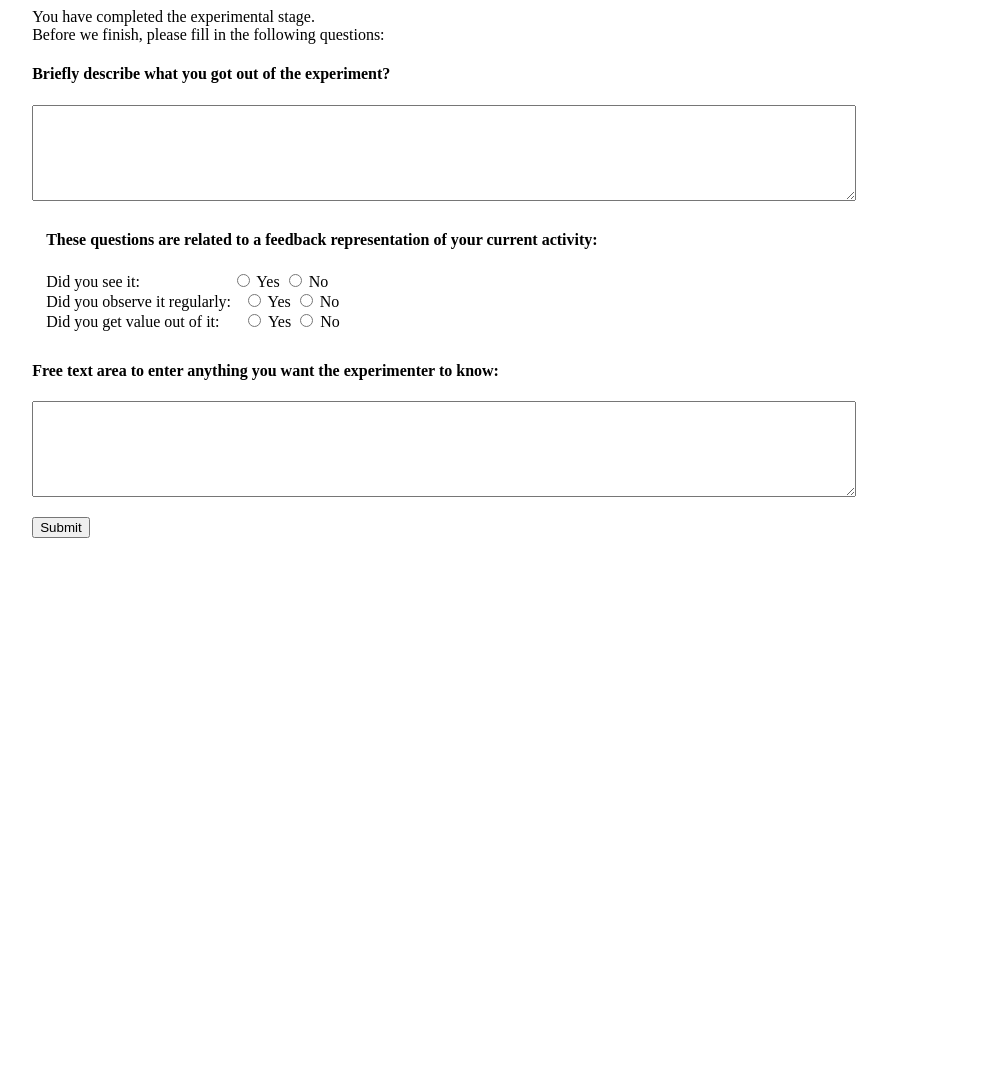
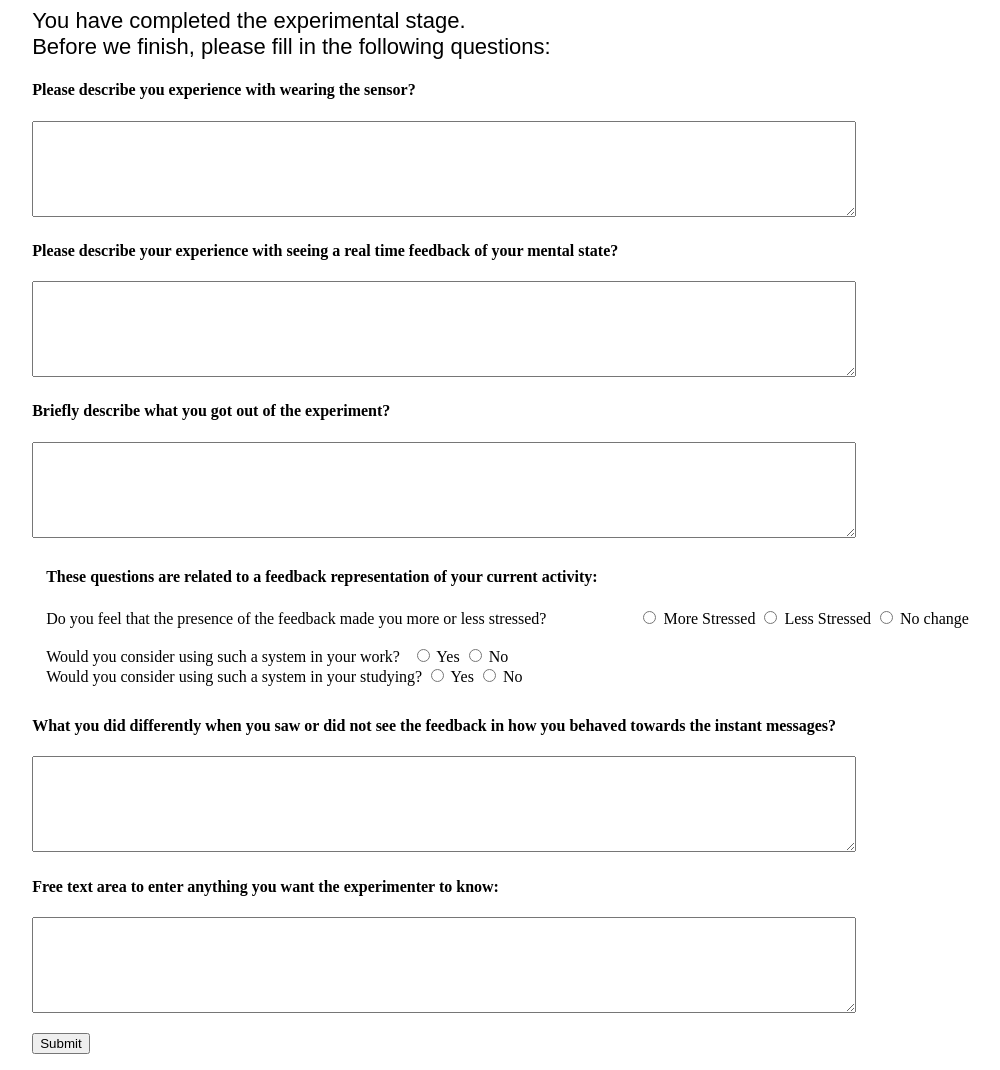
Before and after one commit to frankbolton/pethospital, a Flask app: page /questions in a window 1280 px wide. Shown: the whole page, without its empty margins (127-1127 px from the left). Before the commit the page ends 538 px from the top, so only its background shows below. Run offline with Flask 2, Linux system fonts and the light colour scheme; the visitor is signed in with stand-in values (Sample User, id 1).

Commit message:
changed some of the implementation based on lessons from the Pilot

```diff
--- a/templates/after_tlx.html
+++ b/templates/after_tlx.html
@@ -220,7 +220,8 @@ function buttonPart1(){
 			return false;
 		}
 	}
-	for (var j=0; j<NUM_QUESTIONS; j++)
+//	for (var j=0; j<NUM_QUESTIONS; j++)
+for (var j=0; j<1; j++)
 	{
 		if (qresults_rating[j]==null){
 			alert('A value must be selected for every question!');
--- a/templates/pethospital.html
+++ b/templates/pethospital.html
@@ -60,7 +60,7 @@
 
 
         <script type="text/javascript">
-            var duration = 60*4;  //currently set the experiment to 4 minutes
+            var duration = 60*5;  //currently set the experiment to 4 minutes
             //duration = {{duration}};
 
             //Notify almost every 30 seconds with some unpredictable offset (7 interruptions)
--- a/templates/postExperimentQuestions.html
+++ b/templates/postExperimentQuestions.html
@@ -22,6 +22,7 @@
             #header{
                 padding-left: 40mm;
                 padding-right: 40mm;
+                font: 22px Arial, Helvetica, sans-serif;
             }
             #link{
                 padding-left: 40mm;
@@ -43,32 +44,44 @@
         <form id= "PostQuestions" name="PostQuestions"
                 method="POST"  onsubmit="return" >
             <p>
+
+                <h4>Please describe you experience with wearing the sensor?</h4></label>
+                <textarea name="ExperienceWearing" id="ExperienceWearing" rows="6" cols="100">
+                </textarea>
+
+                <h4>Please describe your experience with seeing a real time feedback of your mental state?</h4></label>
+                <textarea name="ExperienceSeeingMental" id="ExperienceSeeingMental" rows="6" cols="100">
+                </textarea>
+
                 <h4>Briefly describe what you got out of the experiment?</h4></label>
                 <textarea name="gotOut" id="gotOut" rows="6" cols="100">
                 </textarea>
 
                 <fieldset>
                 <h4>These questions are related to a feedback representation of your current activity:</h4>
-                <label for="eeg_see">Did you see it:&nbsp;&nbsp;&nbsp;&nbsp;&nbsp;&nbsp;&nbsp;&nbsp;&nbsp;&nbsp;&nbsp;&nbsp;&nbsp;&nbsp;&nbsp;&nbsp;&nbsp;&nbsp;&nbsp;&nbsp;&nbsp;&nbsp;</label>
-                <input type="radio" required name="eeg_see" id="yes" value="yes">
+                <label for="Stressed">Do you feel that the presence of the feedback made you more or less stressed?&nbsp;&nbsp;&nbsp;&nbsp;&nbsp;&nbsp;&nbsp;&nbsp;&nbsp;&nbsp;&nbsp;&nbsp;&nbsp;&nbsp;&nbsp;&nbsp;&nbsp;&nbsp;&nbsp;&nbsp;&nbsp;&nbsp;</label>
+                <input type="radio" required name="Stressed" id="more" value="more">
+                <label for="more">More Stressed</label>
+                <input type="radio" required name="Stressed" id="less" value="less">
+                <label for="less">Less Stressed</label>
+                <input type="radio" required name="Stressed" id="unchanged" value="unchanged">
+                <label for="unchanged">No change</label>
+
+                <br>
+                <br>
+
+                <label for="useforwork">Would you consider using such a system in your work?  &nbsp;</label>
+                <input type="radio" required name="useforwork" id="yes" value="yes">
                 <label for="yes">Yes</label>
-                <input type="radio" required name="eeg_see" id="no" value="no">
+                <input type="radio" required name="useforwork" id="no" value="no">
                 <label for="no">No</label>
 
                 <br>
 
-                <label for="eeg_notice">Did you observe it regularly:  &nbsp;</label>
-                <input type="radio" required name="eeg_notice" id="yes" value="yes">
-                <label for="yes">Yes</label>
-                <input type="radio" required name="eeg_notice" id="no" value="no">
-                <label for="no">No</label>
-
-                <br>
-
-                <label for="eeg_value">Did you get value out of it: &nbsp;&nbsp;&nbsp;&nbsp; </label>
-                <input type="radio" required name="eeg_value" id="yes" value="no">
+                <label for="useforstudies">Would you consider using such a system in your studying?</label>
+                <input type="radio" required name="useforstudies" id="yes" value="yes">
                 <label for="false">Yes</label>
-                <input type="radio" required name="eeg_value" id="no" value="no">
+                <input type="radio" required name="useforstudies" id="no" value="no">
                 <label for="false">No</label>
 
                 </fieldset>
@@ -77,6 +90,11 @@
                <input type="hidden" name = "eventTime" id="eventTime" value=1234>
                <input type="hidden" name = "id" id="id" value={{id}}>
 
+            </p>
+            <p>
+                <h4>What you did differently when you saw or did not see the feedback in how you behaved towards the instant messages?</h4></label>
+                <textarea name="differentWithFeedback" id="differentWithFeedback" rows="6" cols="100">
+                </textarea>
             </p>
             <p>
                 <h4>Free text area to enter anything you want the experimenter to know:</h4></label>
```
